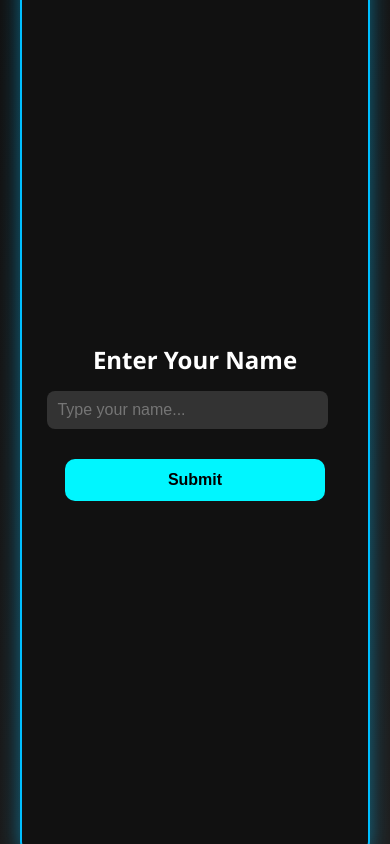
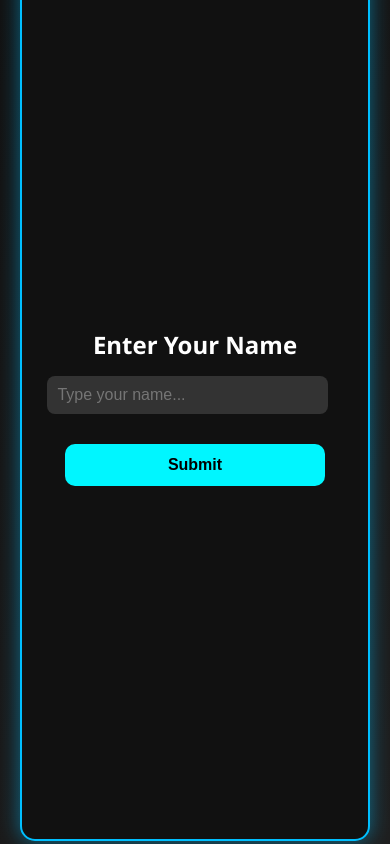
Before and after one commit to Pavan-Hosatti/Catchverse, a React (Vite) app: page / in a window 390 px wide. Built offline with nearby package versions, Linux system fonts and the light colour scheme.

Commit message:
Update main.css

```diff
--- a/src/styles/main.css
+++ b/src/styles/main.css
@@ -310,7 +310,7 @@ button:hover, .start-button:hover {
     border: 2px solid #00bfff;
     box-shadow: 0 0 20px #00bfff80;
     border-radius: 15px;
-    margin-bottom: 20px;
+    margin-bottom: 50px;
   }
 
   .name-form input {
```
